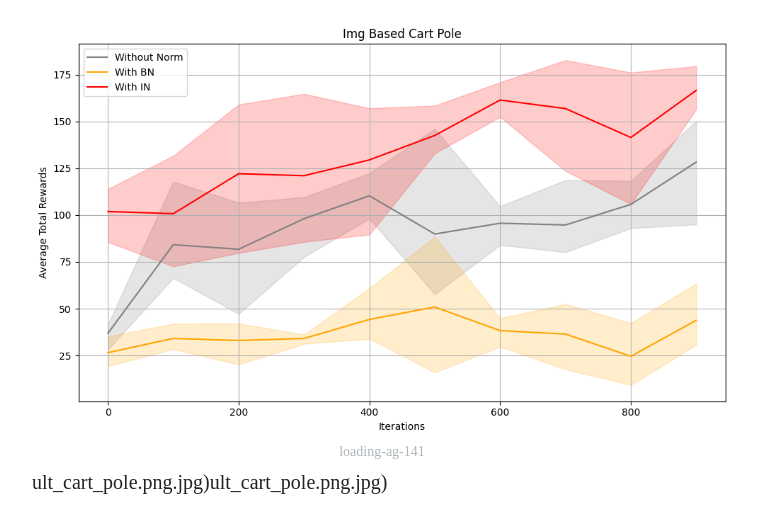
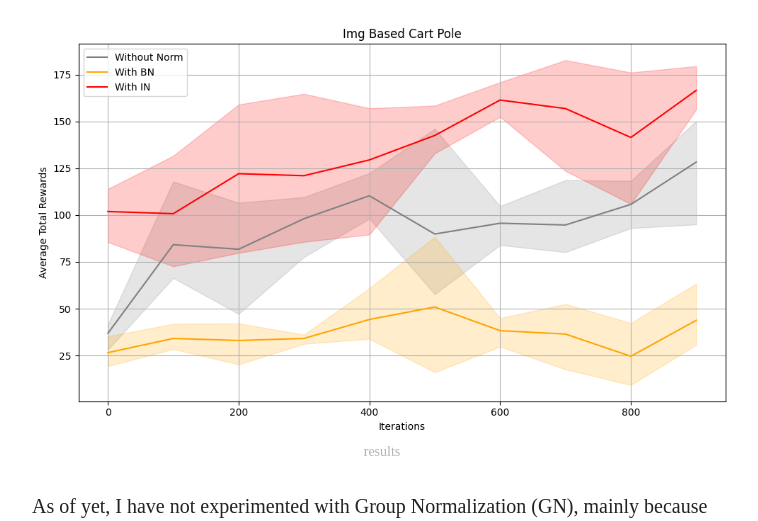
Before and after one commit to XZDang13/XZDang13.github.io, a plain HTML site: page 2023/11/06/NormLayerInDRL/index.html in a window 1280 px wide. Shown: the part 1764-2285 px from the top of the page, without its empty margins (258-1016 px from the left). Drawn offline with nearby package versions, Linux system fonts and the light colour scheme.

Commit message:
Site updated: 2023-11-06 23:53:07

```diff
--- a/2023/11/06/NormLayerInDRL/index.html
+++ b/2023/11/06/NormLayerInDRL/index.html
@@ -14,7 +14,7 @@
 <meta property="og:locale" content="en_US">
 <meta property="og:image" content="http://example.com/NormLayerInDRL/result_cart_pole.png">
 <meta property="article:published_time" content="2023-11-06T22:24:02.000Z">
-<meta property="article:modified_time" content="2023-11-06T22:49:42.035Z">
+<meta property="article:modified_time" content="2023-11-06T22:53:03.071Z">
 <meta property="article:author" content="XD">
 <meta name="twitter:card" content="summary">
 <meta name="twitter:image" content="http://example.com/NormLayerInDRL/result_cart_pole.png">
@@ -93,7 +93,7 @@
 <p>The architecture of the agent consists of separate but identical CNN-based actor and critic networks, each comprising a three-layer CNN. These layers have a kernel size of 5 and a stride of 2, with the progression of channels being [2, 16], [16, 32], and [32, 32]. To assess the influence of different normalization techniques, I set up three variations: a Vanilla CNN (lacking any normalization), one with Batch Normalization (BN), and another with Instance Normalization (IN).</p>
 <p>Training was conducted using Proximal Policy Optimization (PPO) over 1000 iterations, with the networks receiving five updates per iteration. Evaluation occurred at every 100-iteration interval, where I ran the agent for 10 episodes and recorded the average total rewards to gauge performance. Both the actor and critic networks were optimized using the AdamW optimizer, with a learning rate fixed at 1e-3.</p>
 <p>For each CNN structure, I conducted three training runs with distinct random seeds to ensure robustness in the results. The aggregated outcomes are presented in the figures below. Consistent with anecdotal evidence from various blogs and discussions, the use of Batch Normalization (BN) resulted in significantly poorer performance compared to the CNN without any normalization layers. Interestingly, the inclusion of Instance Normalization (IN) led to substantially better results than those achieved without normalization layers.</p>
-<p><img src="/NormLayerInDRL/result_cart_pole.png" alt="loading-ag-141">ult_cart_pole.png.jpg)ult_cart_pole.png.jpg)</p>
+<p><img src="/NormLayerInDRL/result_cart_pole.png" alt="results"></p>
 <p>As of yet, I have not experimented with Group Normalization (GN), mainly because the channel sizes in the CNNs employed do not warrant its use. It remains a matter of </p>
 <p>Moreover, the encouraging performance of IN prompts further investigation. It’s imperative to consider if the observed benefit is particular to the simplicity of the Cart-Pole environment or if it can be generalized to more complex scenarios, such as those presented by Atari games. Conducting experiments in these environments may offer deeper insights into the efficacy of normalization layers in convolutional neural networks for reinforcement learning.</p>
 <p>(To be continue…)</p>
```
